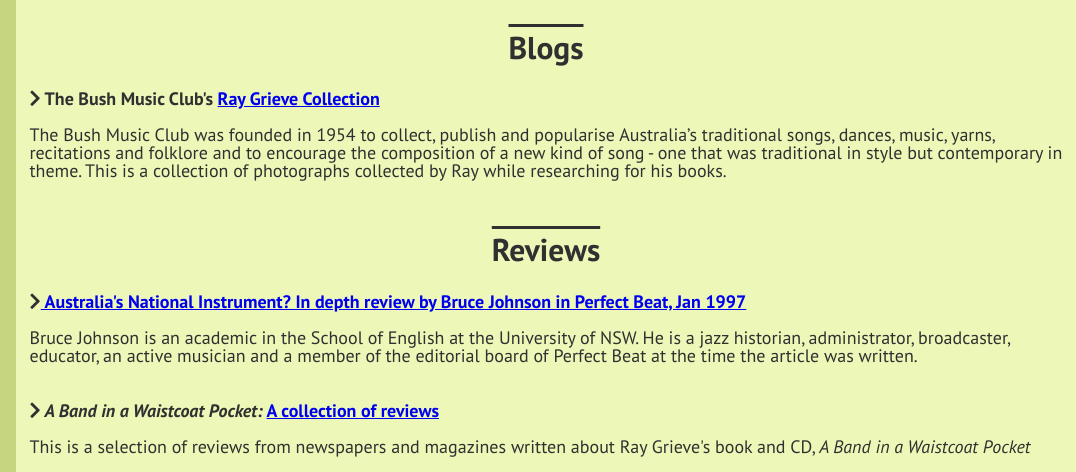
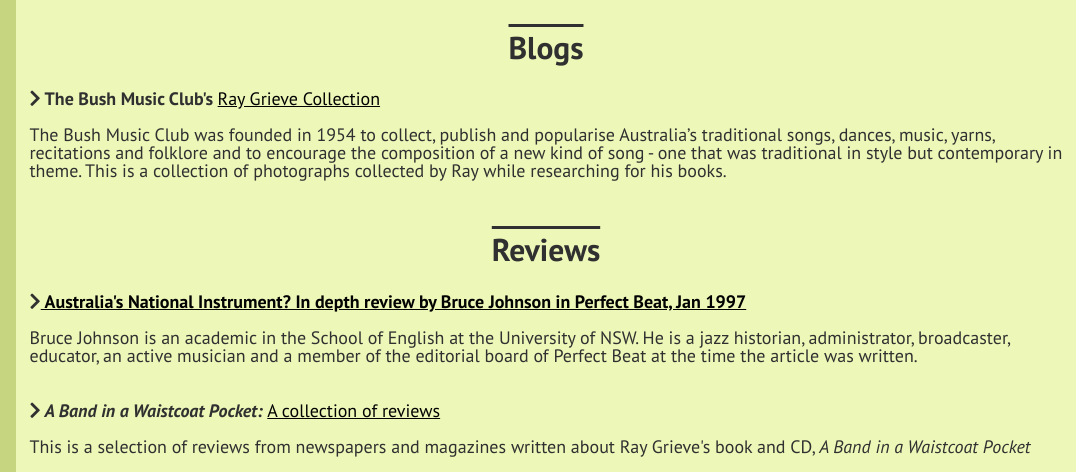
Before and after one commit to olivecobra/bushlark-music, a plain HTML site: page tales.html in a window 1280 px wide. Shown: the top 472 px of the page, 204-1280 px from the left. Drawn offline with Linux system fonts and the light colour scheme.

Commit message:
Styling on links in Tales page.

```diff
--- a/resources/css/style.css
+++ b/resources/css/style.css
@@ -231,6 +231,17 @@ li a:hover {
   font-size: 0.9rem;
 }
 
+.article a {
+  text-decoration: underline;
+  color: #030202;
+  font-weight: normal;
+}
+
+.article a:hover {
+  color: RGB(120, 120, 50);
+  transition-duration: 1.5s;
+}
+
 /*Band styles*/
 
 .band {
```
